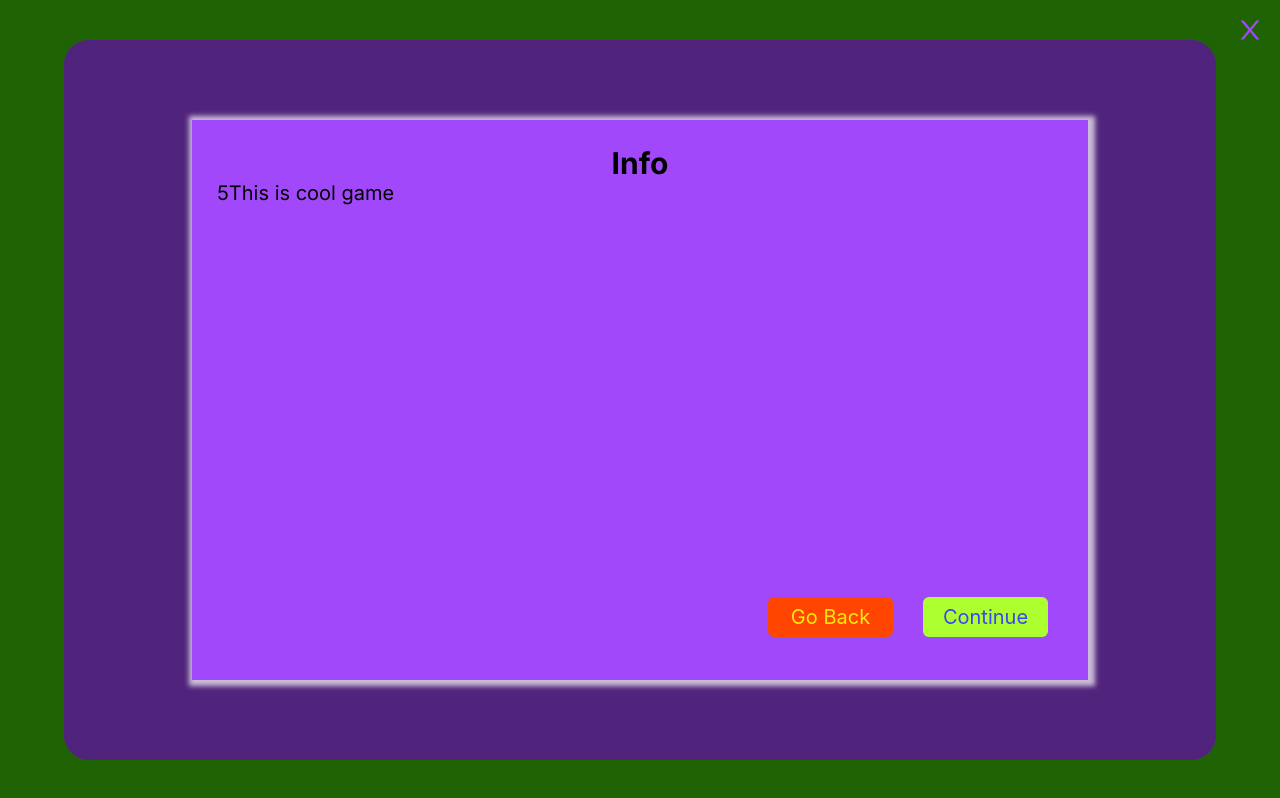
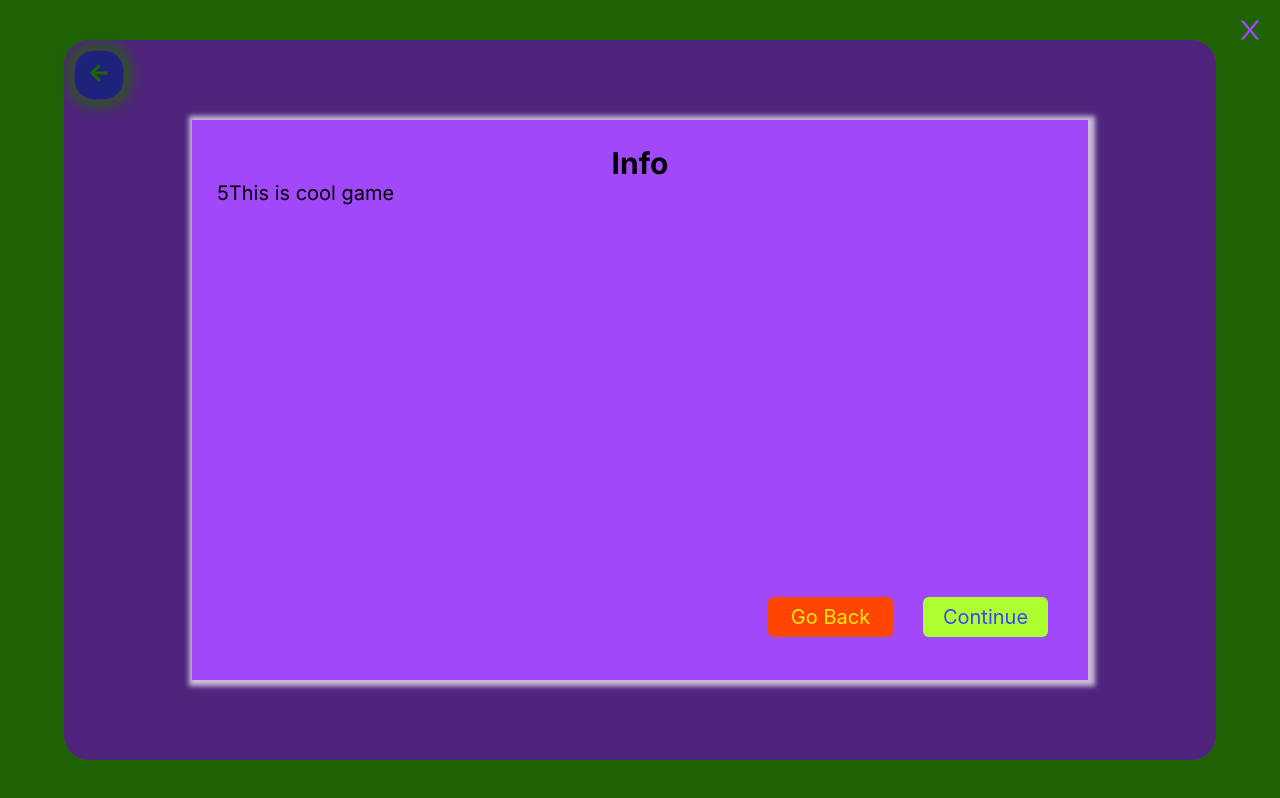
Before and after one commit to Arman2409/DeStress, a Next.js app in the folder client/: page /roshambo in a window 1280 px wide. Built offline with nearby package versions, Linux system fonts and the light colour scheme.

Commit message:
BackButton global component added

```diff
--- /dev/null
+++ b/client/src/app/globals/components/BackButton/BackButton.tsx
@@ -0,0 +1,32 @@
+import { useCallback } from "react"
+import { useRouter } from "next/navigation"
+import { FaArrowLeft } from "react-icons/fa"
+import { motion, useAnimationControls } from "framer-motion"
+
+import styles from "../../../../styles/globals/components/BackButton.module.scss"
+import type { BackButtonProps } from "../../../../types/propTypes"
+import { arrowIconVariants } from "./utils/variants"
+
+const BackButton = ({ extraStyles = {}, action }: BackButtonProps) => {
+    const router = useRouter();
+    const controls = useAnimationControls()
+
+    const goBack = useCallback(() => router.push("/"), [])
+
+    return (
+        <div
+            className={styles.back_button_main}
+            style={extraStyles}
+            onClick={action || goBack}
+            onMouseEnter={() => controls.start(arrowIconVariants.animate)}
+            >
+            <motion.div
+                animate={controls}
+            >
+                <FaArrowLeft />
+            </motion.div>
+        </div>
+    )
+}
+
+export default BackButton;
--- /dev/null
+++ b/client/src/app/globals/components/BackButton/utils/variants.ts
@@ -0,0 +1,11 @@
+import { Variants } from "framer-motion";
+
+export const arrowIconVariants:Variants = {
+    animate: {
+        transform: ["rotate(-20deg)", "rotate(20deg)", "rotate(0deg)"],
+        transition: {
+            duration: 1,
+            ease: "easeInOut",
+        }
+    }
+}
--- a/client/src/app/roshambo/page.tsx
+++ b/client/src/app/roshambo/page.tsx
@@ -9,6 +9,7 @@ import useInfoWindow from "../globals/hooks/useInfoWindow"
 import Instruction from "./components/Instruction/Instruction"
 import Animation from "./components/Animation/Animation"
 import Summary from "./components/Summary/Summary"
+import BackButton from "../globals/components/BackButton/BackButton"
 
 export const RoshamboContext = createContext<RoshamboContextType>({} as RoshamboContextType);
 
@@ -53,6 +54,7 @@ const Roshambo = () => {
             <InfoWindowProvider>
                 <div className={styles.roshambo_main}>
                     <div className={styles.roshambo_cont}>
+                    <BackButton extraStyles={{borderRadius: "20px"}}/>
                        {chosenJest && <Animation />}
                        {!chosenJest && <Instruction />}
                        {opponentJest && <Summary />}
--- /dev/null
+++ b/client/src/styles/globals/components/BackButton.module.scss
@@ -0,0 +1,18 @@
+@import "../../customs.scss";
+@import "../../colors.scss";
+
+.back_button_main {
+    @extend .centered;
+
+    width: 50px;
+    height: 50px;
+    font-size: 20px;
+    background-color: $color2;
+    border: 1px solid $color3;
+    color: $color1;
+    box-shadow: 0px 0px 15px 5px $color1;
+    position: absolute;
+    top: 10px;
+    left: 10px;
+    cursor: pointer;
+}
--- a/client/src/styles/roshambo/Roshambo.module.scss
+++ b/client/src/styles/roshambo/Roshambo.module.scss
@@ -12,6 +12,7 @@
 .roshambo_cont {
     height: 90vh;
     width: 90vw;
+    position: relative;
     background-color: $color3;
     border-radius: 25px;
 }
--- a/client/src/types/propTypes.ts
+++ b/client/src/types/propTypes.ts
@@ -22,3 +22,8 @@ export type InfoContextHolderProps = {
     details: InfoDetailsType|null
     setDetails: Function
 }
+
+export type BackButtonProps = {
+    extraStyles?: any
+    action?: any
+}
```
